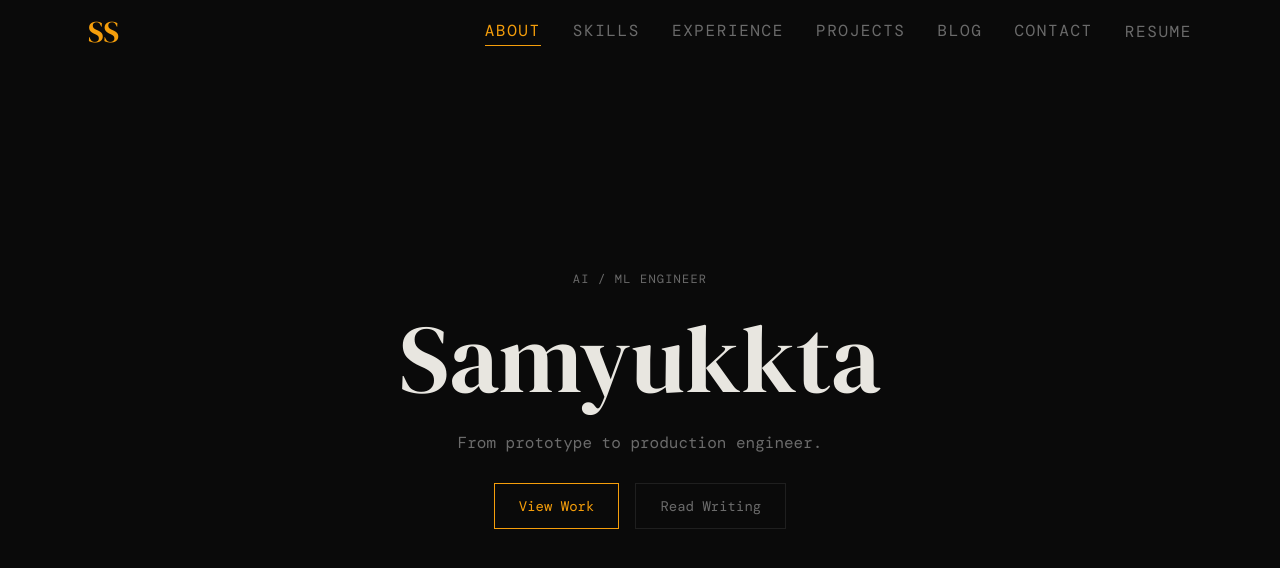
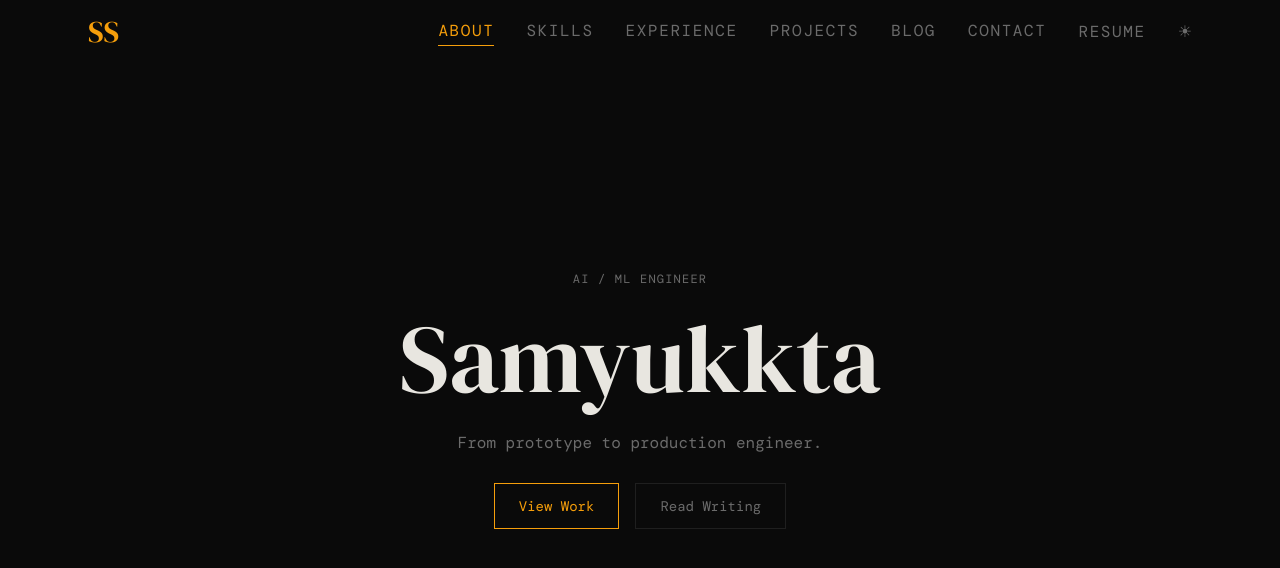
Before and after one commit to ss7227-Developer/personal-website, a React (Vite) app: page / in a window 1280 px wide. Shown: the top 568 px of the page. Built offline with nearby package versions, Linux system fonts and the light colour scheme; a web font is replaced by a local one.

Commit message:
feat: add dark/light mode toggle to navbar

```diff
--- a/src/components/Nav.jsx
+++ b/src/components/Nav.jsx
@@ -1,6 +1,7 @@
 import { useState, useEffect } from 'react'
 import { Link, useLocation, useNavigate } from 'react-router-dom'
 import { useActiveSection } from '../hooks/useActiveSection'
+import { useTheme } from '../context/ThemeContext'
 
 const NAV_LINKS = [
   { label: 'About', id: 'about' },
@@ -20,6 +21,7 @@ export default function Nav() {
   const navigate = useNavigate()
   const isHome = location.pathname === '/'
   const active = useActiveSection(isHome ? SECTION_IDS : [])
+  const { theme, toggleTheme } = useTheme()
 
   useEffect(() => {
     const onScroll = () => setScrolled(window.scrollY > 20)
@@ -95,6 +97,15 @@ export default function Nav() {
               Resume
             </a>
           </li>
+          <li>
+            <button
+              onClick={toggleTheme}
+              aria-label="Toggle theme"
+              className="font-mono text-muted hover:text-accent transition-colors text-base"
+            >
+              {theme === 'dark' ? '☀' : '☾'}
+            </button>
+          </li>
         </ul>
 
         {/* Hamburger */}
@@ -132,6 +143,13 @@ export default function Nav() {
           >
             Resume
           </a>
+          <button
+            onClick={() => { toggleTheme(); setMenuOpen(false); }}
+            aria-label="Toggle theme"
+            className="font-mono text-base uppercase tracking-widest transition-colors text-muted hover:text-accent"
+          >
+            {theme === 'dark' ? '☀' : '☾'}
+          </button>
         </div>
       )}
     </header>
```
Also changed, not shown: 1 other file (tests, documents, lock files or other folders).
